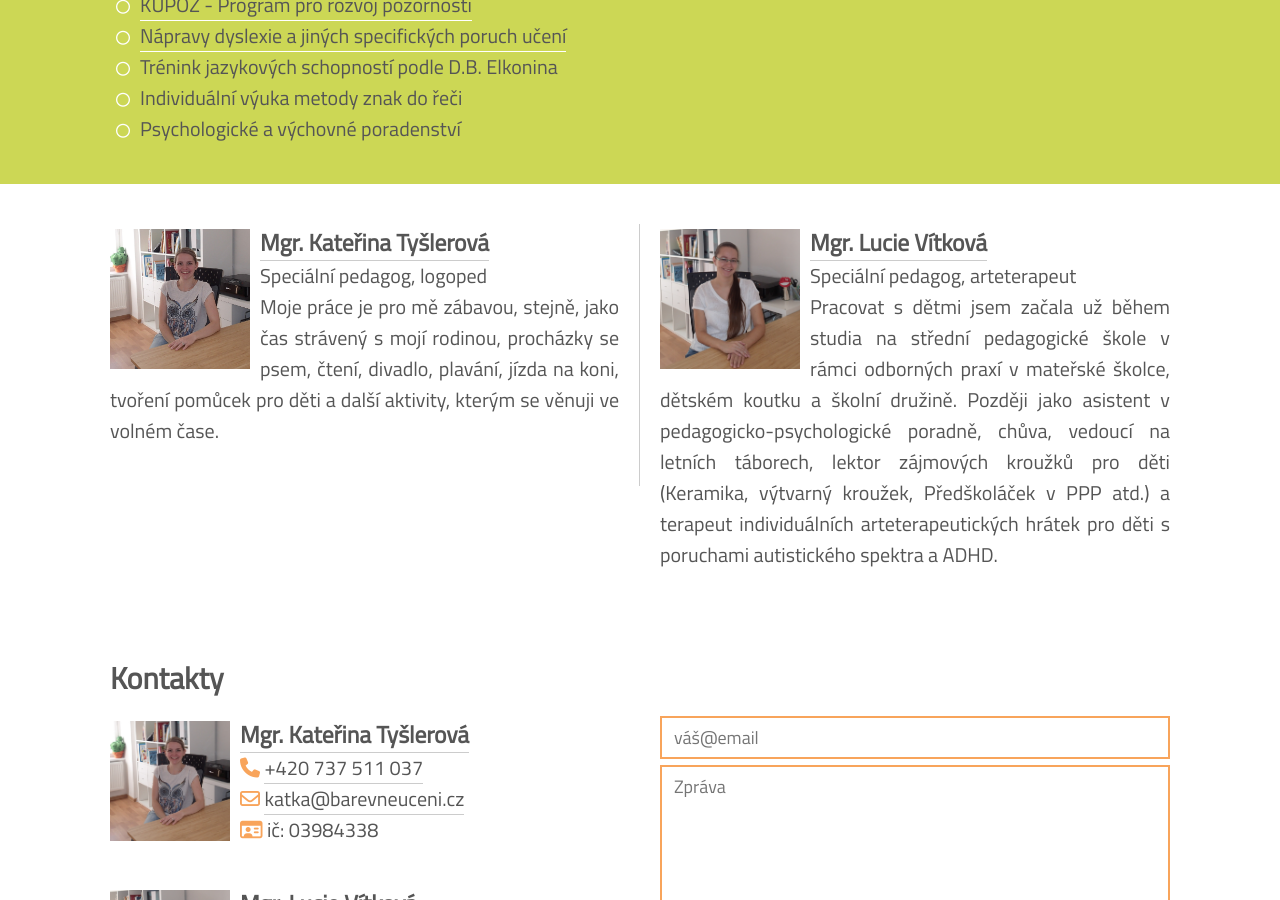
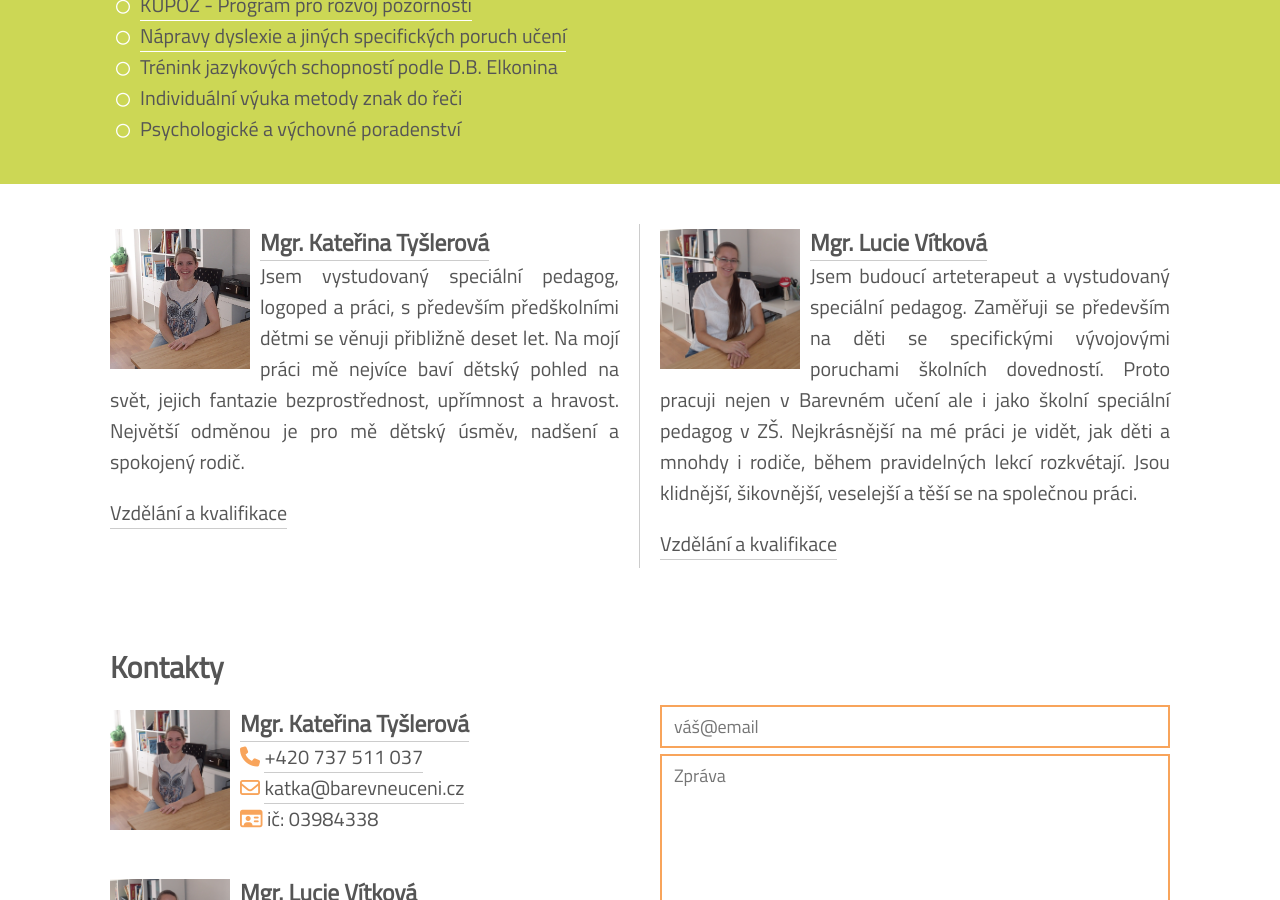
Before and after one commit to JakubTesarek/barevneuceni.cz, a Jekyll site: the page built from index.html, in a window 1280 px wide and 900 px high, scrolled down 857 px. Built offline with Jekyll 4.4.1, drawn with Linux system fonts in a browser that asks for light colours; nearby versions of some CDN libraries.

Commit message:
new short descriptions

```diff
--- a/index.html
+++ b/index.html
@@ -47,9 +47,8 @@ changefreq: daily
 			<div class="profile large">
 				<img src="/assets/img/katka.jpg">
 				<h3><a href="{{ site.baseurl }}{% link pages/katka.html %}">Mgr. Kateřina Tyšlerová</a></h3>
-				Speciální pedagog, logoped
-
-				<p>Moje práce je pro mě zábavou, stejně, jako čas strávený s mojí rodinou, procházky se psem, čtení, divadlo, plavání, jízda na koni, tvoření pomůcek pro děti a další aktivity, kterým se věnuji ve volném čase.</p>
+				<p>Jsem vystudovaný speciální pedagog, logoped a práci, s především předškolními dětmi se věnuji přibližně deset let. Na mojí práci mě nejvíce baví dětský pohled na svět, jejich fantazie bezprostřednost, upřímnost a hravost. Největší odměnou je pro mě dětský úsměv, nadšení a spokojený rodič.</p>
+				<p><a href="{{ site.baseurl }}{% link pages/katka.html %}">Vzdělání a kvalifikace</a></p>
 
 			</div>
 		</div>
@@ -58,9 +57,9 @@ changefreq: daily
 			<div class="profile large">
 				<img src="/assets/img/lucka.jpg">
 				<h3><a href="{{ site.baseurl }}{% link pages/lucka.html %}">Mgr. Lucie Vítková</a></h3>
-				Speciální pedagog, arteterapeut
+				<p>Jsem budoucí arteterapeut a vystudovaný speciální pedagog. Zaměřuji se především na děti se specifickými vývojovými poruchami školních dovedností. Proto pracuji nejen v Barevném učení ale i jako školní speciální pedagog v ZŠ. Nejkrásnější na mé práci je vidět, jak děti a mnohdy i rodiče, během pravidelných lekcí rozkvétají. Jsou klidnější, šikovnější, veselejší a těší se na společnou práci.</p>
 
-				<p>Pracovat s dětmi jsem začala už během studia na střední pedagogické škole v rámci odborných praxí v mateřské školce, dětském koutku a školní družině. Později jako asistent v pedagogicko-psychologické poradně, chůva, vedoucí na letních táborech, lektor zájmových kroužků pro děti (Keramika, výtvarný kroužek, Předškoláček v PPP atd.) a terapeut individuálních arteterapeutických hrátek pro děti s poruchami autistického spektra a ADHD.</p>
+				<p><a href="{{ site.baseurl }}{% link pages/lucka.html %}">Vzdělání a kvalifikace</a></p>
 			</div>
 		</div>
 	</div>
```
